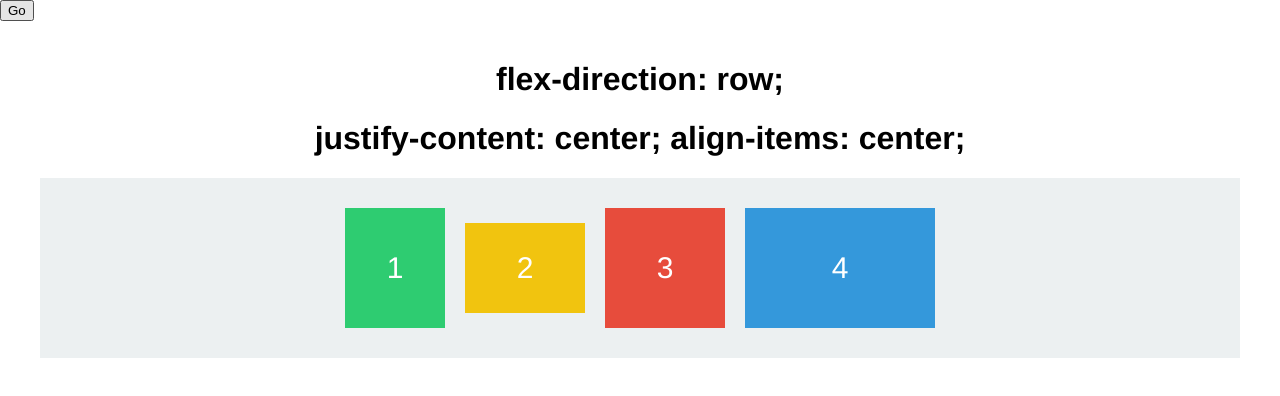
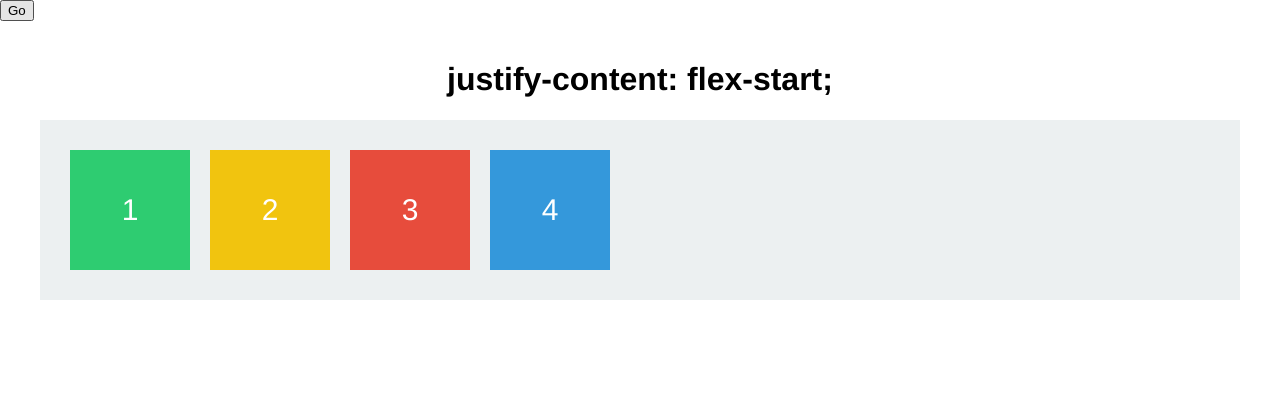
Before and after one commit to scottdomes/flexbox-tutorial, a React (Create React App) app: page / in a window 1280 px wide. Shown: the top 396 px of the page. Built offline with nearby package versions, Linux system fonts and the light colour scheme.

Commit message:
Fixed justify-content gif

```diff
--- a/src/App.css
+++ b/src/App.css
@@ -35,28 +35,25 @@ h1 {
 
 #container2 {
   display: flex;
+  flex-direction: row;
 
   /*height: 300px;*/
 }
 
 #container2.stage1 {
-  flex-direction: row;
-  align-items: center;
+  justify-content: flex-start;
+}
+
+#container2.stage2 {
+  justify-content: flex-end;
+}
+
+#container2.stage3 {
   justify-content: center;
 }
 
-#container2.stage2 {
-  flex-direction: column;
-  align-items: center;
-  justify-content: center;
-}
-
-#container2.stage3 {
-  align-items: center;
-}
-
 #container2.stage4 {
-  align-items: stretch;
+  justify-content: space-between;
 }
 
 /*#container2.stage4 .square2 {
@@ -64,7 +61,7 @@ h1 {
 }
 */
 #container2.stage5 {
-  align-items: baseline;
+  justify-content: space-around;
 }
 
 .square, .square2 {
@@ -101,16 +98,16 @@ p {
 }
 
 #one, #one2 {
-  width: 100px;
+  /*width: 100px;*/
   background-color: #2ecc71;
 }
 
 #two, #two2 {
-  height: 90px;
+  /*height: 90px;*/
   background-color: #f1c40f;
 }
 
 #four, #four2 {
-  width: 190px;
+  /*width: 190px;*/
   background-color: #3498db;
 }
--- a/src/App.js
+++ b/src/App.js
@@ -2,16 +2,16 @@ import React, { Component } from 'react';
 import './App.css';
 
 const text = [
-  'justify-content: center; align-items: center;',
-  'justify-content: center; align-items: center;',
-  'align-items: center;',
-  'align-items: stretch;',
-  'align-items: baseline;',
+  'justify-content: flex-start;',
+  'justify-content: flex-end;',
+  'justify-content: center;',
+  'justify-content: space-between;',
+  'justify-content: space-around;',
 ]
 
 const text2 = [
-  'flex-direction: row;',
-  'flex-direction: column;'
+  // 'flex-direction: row;',
+  // 'flex-direction: column;'
 ]
 
 class App extends Component {
@@ -20,7 +20,7 @@ class App extends Component {
 
   animate() {
     this.i++
-    if (this.i === 2) {
+    if (this.i === 5) {
       this.i = 0
     }
     this.setState({ stage: 'stage' + (this.i + 1) }, () => {
```
